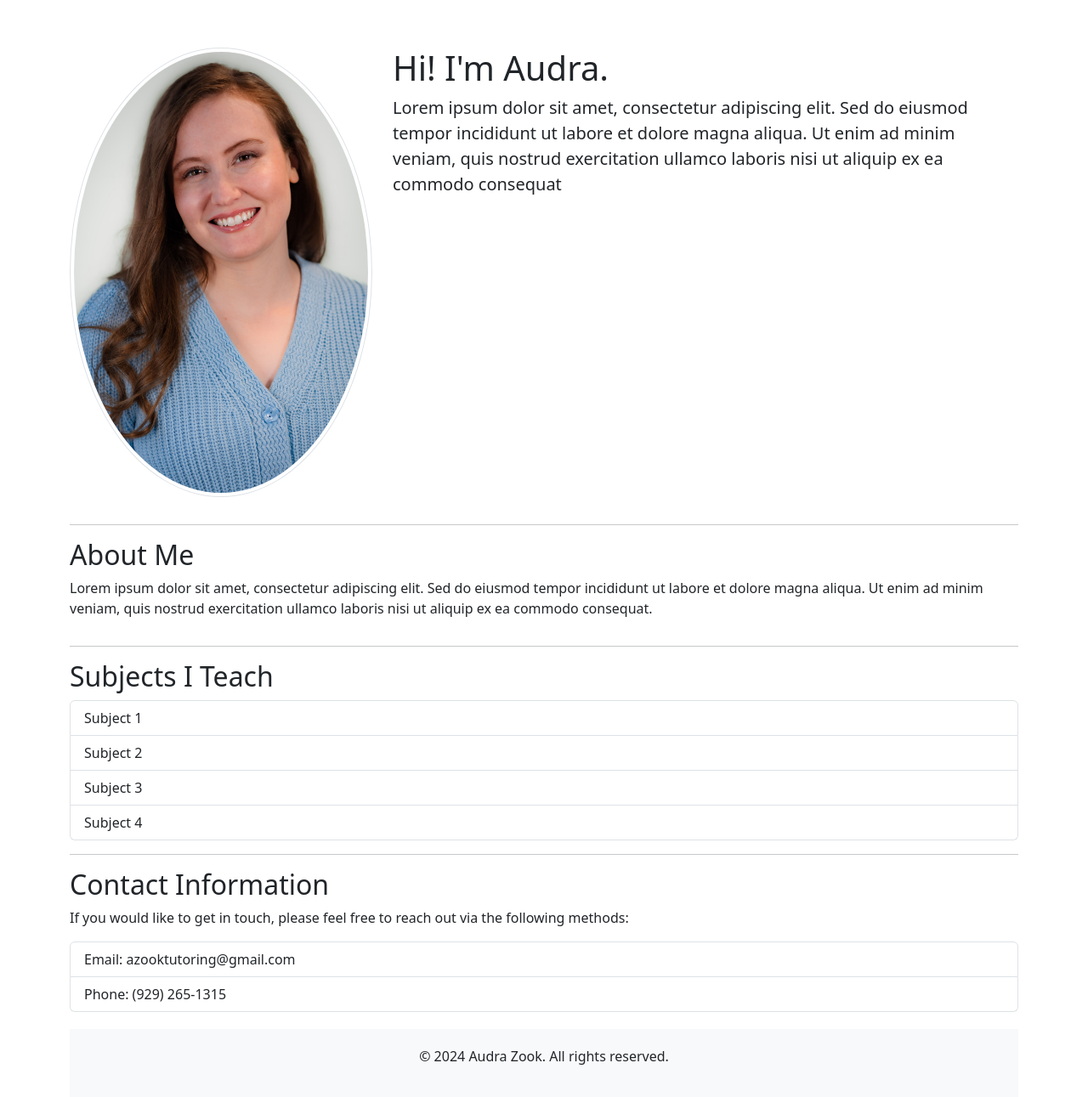
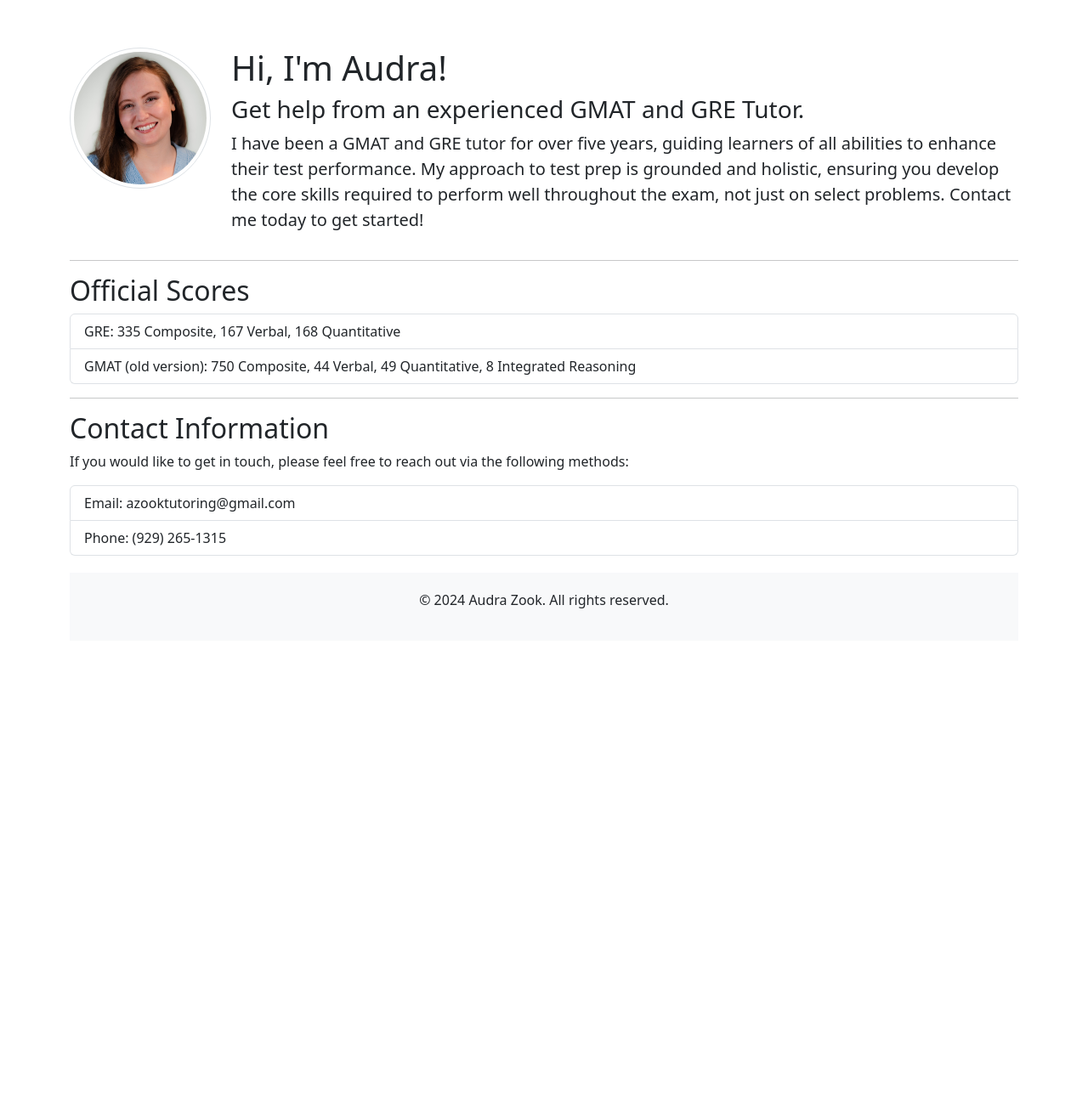
Before and after one commit to drzk21/website, a Django app: page / in a window 1280 px wide. Shown: the whole page at 85% size. After the commit the page ends 716 px from the top, so only its background shows below. Run offline with Django 5.2, Linux system fonts and the light colour scheme.

Commit message:
Add content and remove unneeded sections

```diff
--- a/pages/templates/pages/home.html
+++ b/pages/templates/pages/home.html
@@ -2,39 +2,38 @@
 
 {% load static %}
 
-{% block title %}Home - Tutor Portfolio{% endblock title %}
+{% block title %}GMAT and GRE Tutor{% endblock title %}
 
 {% block page_content %}
     <div class="row">
-        <div class="col-md-4">
-            <img src="{% static 'images/headshot.jpg' %}" alt="Profile Picture" class="img-thumbnail rounded-circle mb-3 w-60">
+        <div class="col-md-2">
+            <!-- <img src="{% static 'images/headshot.jpg' %}" alt="Profile Picture" class="img-thumbnail rounded-circle img-fluid"> -->
+            <img src="{% static 'images/headshot_square.jpg' %}" alt="Profile Picture" class="img-thumbnail img-fluid rounded-circle">
         </div>
-        <div class="col-md-8">
-            <h1>Hi! I'm Audra.</h1>
-            <p class="lead">Lorem ipsum dolor sit amet, consectetur adipiscing elit. Sed do eiusmod tempor incididunt ut labore et dolore magna aliqua. Ut enim ad minim veniam, quis nostrud exercitation ullamco laboris nisi ut aliquip ex ea commodo consequat</p>
+        <div class="col-md-10">
+            <h1>Hi, I'm Audra!</h1>
+            <h3>Get help from an experienced GMAT and GRE Tutor.</h3>
+            <p class="lead">I have been a GMAT and GRE tutor for over five years, guiding learners of all abilities to enhance their test performance. My approach to test prep is grounded and holistic, ensuring you develop the core skills required to perform well throughout the exam, not just on select problems. Contact me today to get started!</p>
         </div>
     </div>
+
+    <!-- <hr> -->
+
+    <!-- <div class="row">
+        <div class="col-md-12">
+            <h2>About Me</h2>
+            <p>Lorem ipsum dolor sit amet, consectetur adipiscing elit. Sed do eiusmod tempor incididunt ut labore et dolore magna aliqua. Ut enim ad minim veniam, quis nostrud exercitation ullamco laboris nisi ut aliquip ex ea commodo consequat.</p>
+        </div>
+    </div> -->
 
     <hr>
 
     <div class="row">
         <div class="col-md-12">
-            <h2>About Me</h2>
-            <p>Lorem ipsum dolor sit amet, consectetur adipiscing elit. Sed do eiusmod tempor incididunt ut labore et dolore magna aliqua. Ut enim ad minim veniam, quis nostrud exercitation ullamco laboris nisi ut aliquip ex ea commodo consequat.</p>
-        </div>
-    </div>
-
-    <hr>
-
-    <div class="row">
-        <div class="col-md-12">
-            <h2>Subjects I Teach</h2>
+            <h2>Official Scores</h2>
             <ul class="list-group">
-                <li class="list-group-item">Subject 1</li>
-                <li class="list-group-item">Subject 2</li>
-                <li class="list-group-item">Subject 3</li>
-                <li class="list-group-item">Subject 4</li>
-                <!-- Add more subjects as needed -->
+                <li class="list-group-item">GRE: 335 Composite, 167 Verbal, 168 Quantitative</li>
+                <li class="list-group-item">GMAT (old version): 750 Composite, 44 Verbal, 49 Quantitative, 8 Integrated Reasoning</li>
             </ul>
         </div>
     </div>
```
